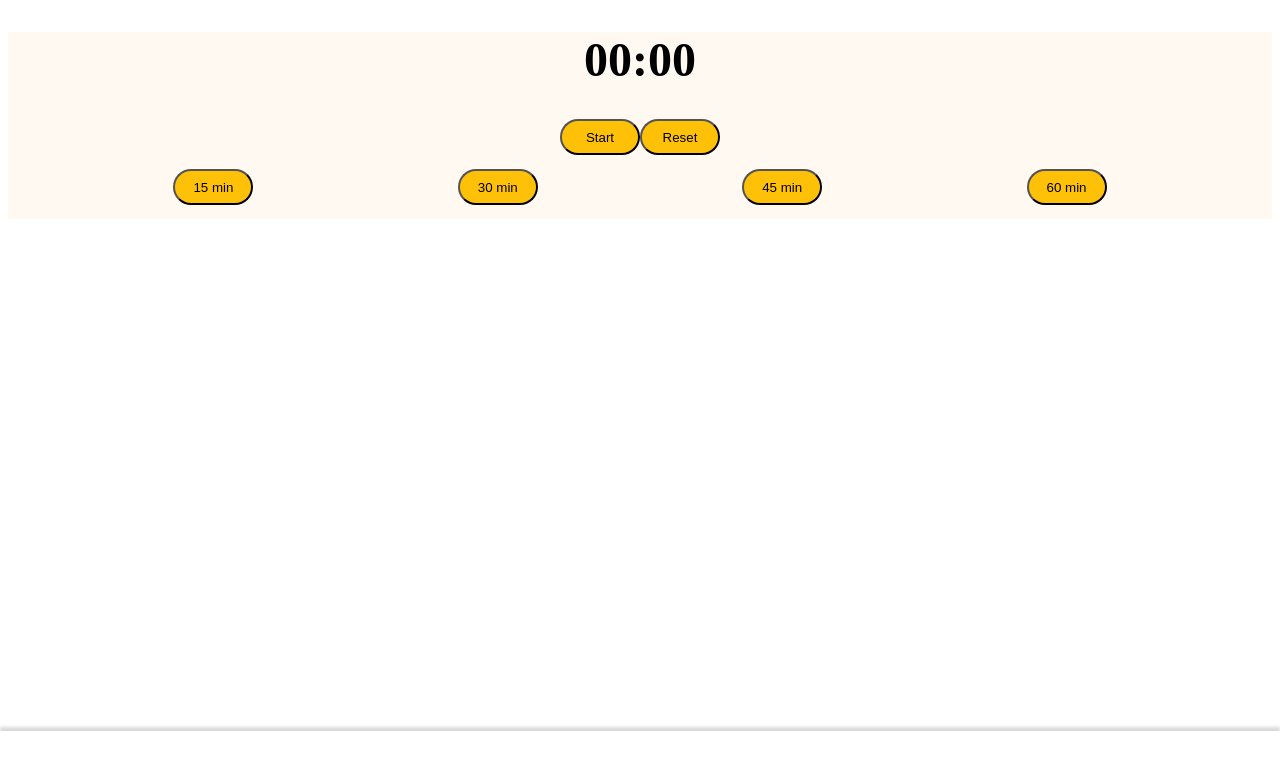
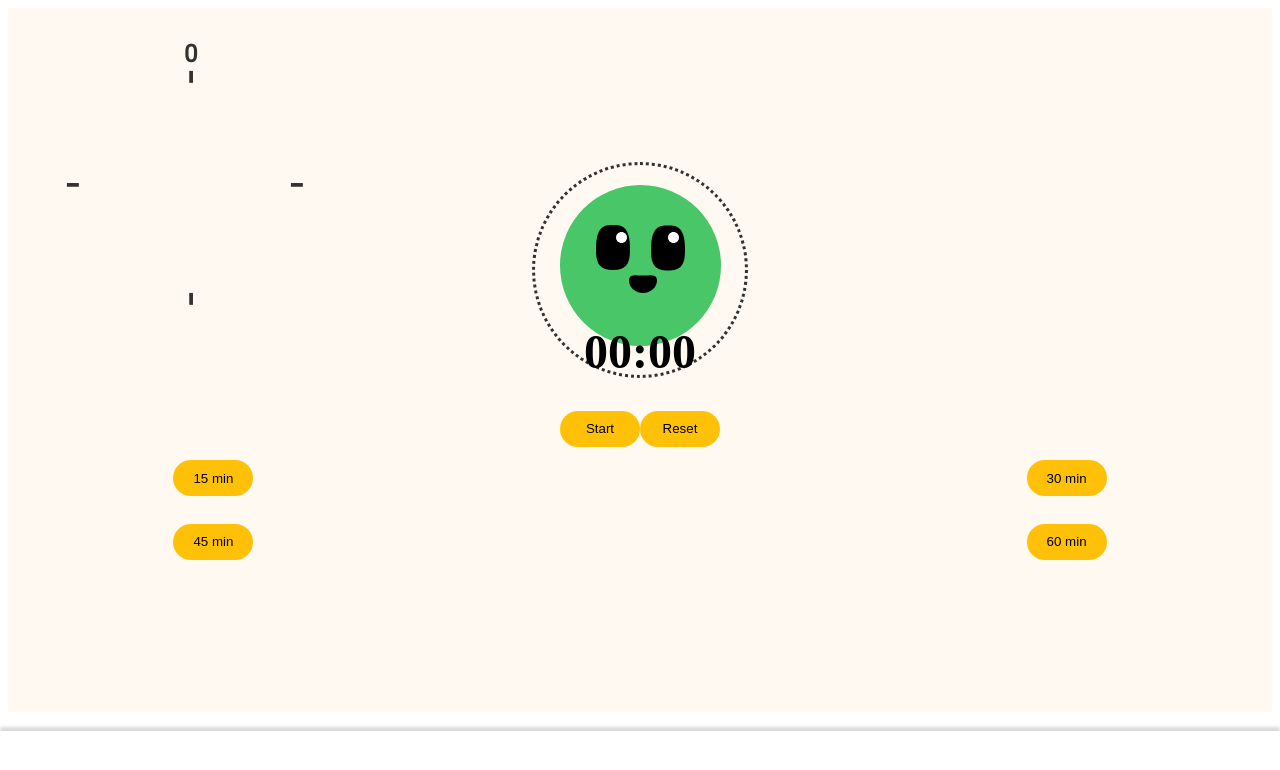
Before and after one commit to crtneko97/grp7_project, a Next.js app: page /timer in a window 1280 px wide. Shown: the top 770 px of the page. Built offline with nearby package versions, Linux system fonts and the light colour scheme; no server answers; sample sign-in values are in the browser's storage; some icons are missing.

Commit message:
Style Schema/timer - parprog MH&SK

```diff
--- a/components/CreateTasks.tsx
+++ b/components/CreateTasks.tsx
@@ -26,7 +26,7 @@ const CreateTaskForm: React.FC<Props> = ({ onSubmit }) => {
         start: startTime,
         end: endTime,
       },
-      id: ""
+      id: "",
     }
     onSubmit(newTask)
     setTasks([...tasks, newTask]) // Add the new task to the tasks array
@@ -102,7 +102,6 @@ const CreateTaskForm: React.FC<Props> = ({ onSubmit }) => {
                   onChange={(event) => setStartTime(event.target.value)}
                   step={60 * 60}
                 />
-
                 <span> - </span>
                 <input
                   className={styles.aktivitetTidSetTo}
--- a/components/Schema.tsx
+++ b/components/Schema.tsx
@@ -112,7 +112,6 @@ const Schema: React.FC<SchemaProps> = () => {
       {/* Kalender vy där task läggs till */}
       <div className={styles.boardSchema}>
         <div className={styles.vl}></div>
-        <div className={styles.taskKnapp}>+</div>
       </div>
     </>
   )
--- a/components/TimerControls.tsx
+++ b/components/TimerControls.tsx
@@ -1,122 +1,173 @@
-import { useState, useEffect } from 'react';
-import styles from "@/styles/Home.module.css";
+import { useState, useEffect } from "react"
+import styles from "@/styles/Home.module.css"
 
 interface Props {
-  duration: number;
+  duration: number
 }
 
 const TimerClock: React.FC<Props> = ({ duration }) => {
-  const [timeLeft, setTimeLeft] = useState<number>(duration * 60);
-  const [isPaused, setIsPaused] = useState<boolean>(true);
+  const [timeLeft, setTimeLeft] = useState<number>(duration * 60)
+  const [isPaused, setIsPaused] = useState<boolean>(true)
 
   useEffect(() => {
-    let intervalId: NodeJS.Timeout | undefined;
+    let intervalId: NodeJS.Timeout | undefined
     if (!isPaused) {
       intervalId = setInterval(() => {
-        setTimeLeft((prevTimeLeft) => prevTimeLeft - 1);
-      }, 1000);
+        setTimeLeft((prevTimeLeft) => prevTimeLeft - 1)
+      }, 1000)
     }
 
     return () => {
       if (intervalId) {
-        clearInterval(intervalId);
+        clearInterval(intervalId)
       }
-    };
-  }, [duration, isPaused]);
+    }
+  }, [duration, isPaused])
 
   useEffect(() => {
-    setTimeLeft(duration * 60);
-  }, [duration]);
+    setTimeLeft(duration * 60)
+  }, [duration])
 
   const formatTime = (seconds: number) => {
-    const minutes = Math.floor(seconds / 60);
-    const remainingSeconds = seconds % 60;
-    const formattedMinutes = minutes < 10 ? `0${minutes}` : `${minutes}`;
-    const formattedSeconds = remainingSeconds < 10 ? `0${remainingSeconds}` : `${remainingSeconds}`;
-    return `${formattedMinutes}:${formattedSeconds}`;
-  };
+    const minutes = Math.floor(seconds / 60)
+    const remainingSeconds = seconds % 60
+    const formattedMinutes = minutes < 10 ? `0${minutes}` : `${minutes}`
+    const formattedSeconds =
+      remainingSeconds < 10 ? `0${remainingSeconds}` : `${remainingSeconds}`
+    return `${formattedMinutes}:${formattedSeconds}`
+  }
 
   const handleStart = () => {
-    setIsPaused(false);
-  };
+    setIsPaused(false)
+  }
 
   const handlePause = () => {
-    setIsPaused(true);
-  };
+    setIsPaused(true)
+  }
 
   const handleReset = () => {
-    setIsPaused(true);
-    setTimeLeft(duration * 60);
-  };
+    setIsPaused(true)
+    setTimeLeft(duration * 60)
+  }
 
   const handleManualTimeChange = (value: number) => {
-    setIsPaused(true);
-    const strTimeLeft = timeLeft.toString();
-    const length = strTimeLeft.length;
-    let newTimeLeft = 0;
+    setIsPaused(true)
+    const strTimeLeft = timeLeft.toString()
+    const length = strTimeLeft.length
+    let newTimeLeft = 0
     if (length < 3) {
-      newTimeLeft = value < 10 ? value : Number(`${strTimeLeft}${value}`);
+      newTimeLeft = value < 10 ? value : Number(`${strTimeLeft}${value}`)
     } else {
-      const minutes = Number(strTimeLeft.slice(0, length - 2));
-      const seconds = Number(strTimeLeft.slice(length - 2, length));
-      const newSeconds = value < 10 ? value : Number(`${seconds}${value}`);
-      newTimeLeft = minutes * 60 + newSeconds;
+      const minutes = Number(strTimeLeft.slice(0, length - 2))
+      const seconds = Number(strTimeLeft.slice(length - 2, length))
+      const newSeconds = value < 10 ? value : Number(`${seconds}${value}`)
+      newTimeLeft = minutes * 60 + newSeconds
     }
-    setTimeLeft(newTimeLeft);
-  };
-
-
-
-
-
-
+    setTimeLeft(newTimeLeft)
+  }
 
   const handleBackspace = () => {
-    const strTimeLeft = timeLeft.toString();
-    const newTimeLeft = strTimeLeft.slice(0, strTimeLeft.length - 1);
-    setTimeLeft(Number(newTimeLeft));
-  };
-
-
+    const strTimeLeft = timeLeft.toString()
+    const newTimeLeft = strTimeLeft.slice(0, strTimeLeft.length - 1)
+    setTimeLeft(Number(newTimeLeft))
+  }
 
   return (
-    <div>
+    <>
       <h1>{formatTime(timeLeft)}</h1>
       {isPaused ? (
-        <button className={styles.timerSnabbButtons} onClick={handleStart}>Start</button>
+        <button className={styles.timerSnabbButtons} onClick={handleStart}>
+          Start
+        </button>
       ) : (
-        <button className={styles.timerSnabbButtons} onClick={handlePause}>Pause</button>
+        <button className={styles.timerSnabbButtons} onClick={handlePause}>
+          Pause
+        </button>
       )}
-      <button className={styles.timerSnabbButtons} onClick={handleReset}>Reset</button>
-    </div>
-  );
-};
+      <button className={styles.timerSnabbButtons} onClick={handleReset}>
+        Reset
+      </button>
+    </>
+  )
+}
 
 const TimerControls = () => {
-  const [duration, setDuration] = useState<number>(0);
+  const [duration, setDuration] = useState<number>(0)
 
   const handleButtonClick = (selectedDuration: number) => {
-    setDuration(selectedDuration);
-  };
+    setDuration(selectedDuration)
+  }
 
   return (
     <>
       <div className={styles.timerBakgrund}>
+        {/* Rita Peppi klockan */}
+        <div className={styles.timerClock}>
+          <div className={styles.timerClockFrame}>
+            <div className={styles.timerZeroOverSpike}>0</div>
+            <div className={styles.verticalLettersBox}>
+              <div className={styles.timerTwelveSpike}>-</div>
+            </div>
+
+            <div className={styles.timerNineSpike}>-</div>
+
+            <div className={styles.timerThreeSpike}>-</div>
+
+            <div className={styles.verticalLettersBox}>
+              <div className={styles.timerSixSpike}>-</div>
+            </div>
+
+            <div className={styles.timerPeppiFace}></div>
+
+            <div>
+              {" "}
+              <img
+                className={styles.happyEyesPeppi}
+                src="/images/HappyEyes.svg"
+                alt="your-image-alt-text"
+              />
+            </div>
+          </div>
+        </div>
+
+        {/* Rita Peppi klockan END */}
 
         <div className={styles.digitalClock}>
           <TimerClock duration={duration} />
         </div>
 
         <div className={styles.boxSnabbButton}>
-      <button className={styles.timerSnabbButtons} onClick={() => handleButtonClick(15)}>15 min</button>
-      <button className={styles.timerSnabbButtons} onClick={() => handleButtonClick(30)}>30 min</button>
-      <button className={styles.timerSnabbButtons} onClick={() => handleButtonClick(45)}>45 min</button>
-      <button className={styles.timerSnabbButtons} onClick={() => handleButtonClick(60)}>60 min</button>
+          <button
+            className={styles.timerSnabbButtons}
+            onClick={() => handleButtonClick(15)}
+          >
+            15 min
+          </button>
+          <button
+            className={styles.timerSnabbButtons}
+            onClick={() => handleButtonClick(30)}
+          >
+            30 min
+          </button>
         </div>
 
+        <div className={styles.boxSnabbButton2}>
+          <button
+            className={styles.timerSnabbButtons}
+            onClick={() => handleButtonClick(45)}
+          >
+            45 min
+          </button>
+          <button
+            className={styles.timerSnabbButtons}
+            onClick={() => handleButtonClick(60)}
+          >
+            60 min
+          </button>
+        </div>
       </div>
     </>
-  );
-};
+  )
+}
 
-export default TimerControls;
+export default TimerControls
--- a/styles/Home.module.css
+++ b/styles/Home.module.css
@@ -1,5 +1,4 @@
-@import url('https://fonts.googleapis.com/css2?family=Roboto&display=swap');
-
+@import url("https://fonts.googleapis.com/css2?family=Roboto&display=swap");
 
 .main {
   display: flex;
@@ -7,7 +6,7 @@
   justify-content: space-between;
   align-items: center;
   min-height: 100vh;
-  font-family: 'Roboto', sans-serif;
+  font-family: "Roboto", sans-serif;
 }
 
 .loginRegisterBG {
@@ -15,7 +14,7 @@
   background-size: contain;
   background-repeat: no-repeat;
   background-position: center;
-  font-family: 'Roboto', sans-serif;
+  font-family: "Roboto", sans-serif;
   /*position: absolute;*/
   width: 373px;
   height: 667px;
@@ -31,12 +30,12 @@
   align-items: center;
   margin-top: -8%;
   margin-left: -5%;
-  font-family: 'Roboto', sans-serif;
+  font-family: "Roboto", sans-serif;
 }
 
 .veckoTopp ul {
   padding-left: 25px;
-  font-family: 'Roboto', sans-serif;
+  font-family: "Roboto", sans-serif;
 }
 
 .veckoTopp li {
@@ -46,7 +45,7 @@
   list-style: none;
   margin: 0;
   padding: 0;
-  font-family: 'Roboto', sans-serif;
+  font-family: "Roboto", sans-serif;
 }
 
 /* Schema TOP-design component */
@@ -58,26 +57,30 @@
   padding: 0.86em;
   margin-top: -8%;
   margin-left: -5%;
+  border-top: 1px solid #20202000;
+  -webkit-box-shadow: 0px 4px 3px rgba(1, 1, 1, 0.15);
+  -moz-box-shadow: 0px 4px 3px rgba(1, 1, 1, 0.15);
+  box-shadow: 0px 4px 3px rgba(1, 1, 1, 0.15);
   z-index: 1;
-  font-family: 'Roboto', sans-serif;
+  font-family: "Roboto", sans-serif;
 }
 
 .boxDate {
   margin: 5%;
   font-weight: bold;
-  font-family: 'Roboto', sans-serif;
+  font-family: "Roboto", sans-serif;
 }
 
 .bigDate {
   font-size: 1.4rem;
   font-weight: bold;
-  font-family: 'Roboto', sans-serif;
+  font-family: "Roboto", sans-serif;
 }
 
 .hilightDay {
   border-radius: 5px 5px 5px 5px;
   padding: 2px;
-  font-family: 'Roboto', sans-serif;
+  font-family: "Roboto", sans-serif;
 }
 
 /* Schema Board-design component */
@@ -94,7 +97,7 @@
   -moz-box-shadow: 0px -4px 3px rgba(1, 1, 1, 0.15);
   box-shadow: 0px -4px 3px rgba(1, 1, 1, 0.15);
   z-index: 0; /* ändra till -1  för synlighet */
-  font-family: 'Roboto', sans-serif;
+  font-family: "Roboto", sans-serif;
 }
 
 /* Schema 'blue line' mitt på skärm */
@@ -103,9 +106,9 @@
   height: 100%;
   position: absolute;
   left: 50%;
-  top: -1px;
+  top: 15px;
   z-index: -1;
-  font-family: 'Roboto', sans-serif;
+  font-family: "Roboto", sans-serif;
 }
 
 /* Lägg till Task på Schema-knapp! */
@@ -114,16 +117,16 @@
   text-decoration: none;
   text-align: center;
   position: fixed;
-  font-weight: bold;
   bottom: 14%;
   right: 15px;
-  font-size: 50px;
-  line-height: 55px;
+  font-size: 35px;
+  line-height: 45px;
   height: 56px;
   width: 56px;
   background-color: #ffc107;
   color: #202020ea;
   cursor: pointer;
+  border-style: none;
   border-radius: 50%;
   border-top: 1px solid #20202000;
   -webkit-box-shadow: 0px 4px 3px rgba(1, 1, 1, 0.15);
@@ -149,11 +152,12 @@
   background-color: #fff;
   border: 5px solid #ffffff;
   padding: 15px;
-  margin-top: 22.7%;
+  margin-top: 100%;
   height: auto;
   width: 85%;
   border-radius: 4% 4% 0 0;
   border-top: 1px solid #20202000;
+  border-bottom: 3px solid #20202000;
   -webkit-box-shadow: 0px -4px 3px rgba(1, 1, 1, 0.15);
   -moz-box-shadow: 0px -4px 3px rgba(1, 1, 1, 0.15);
   box-shadow: 0px -4px 3px rgba(1, 1, 1, 0.15);
@@ -180,7 +184,7 @@
   left: 50%;
   transform: translate(-50%, -50%);
   z-index: 2;
-  font-family: 'Roboto', sans-serif;
+  font-family: "Roboto", sans-serif;
 }
 
 .taskList {
@@ -193,7 +197,7 @@
   height: 80px;
   transform: translate(-50%, -50%);
   z-index: 0;
-  background-color: #561CFB;
+  background-color: #561cfb;
   color: #fff;
   border-radius: 10px;
   padding: 10px;
@@ -204,15 +208,14 @@
   font-size: 18px;
   margin-bottom: 5px;
   color: #ffffff;
-  font-family: 'Roboto', sans-serif;
-
+  font-family: "Roboto", sans-serif;
 }
 
 .taskList p {
   font-size: 18px;
   margin: 5px;
   color: #ffffff;
-  font-family: 'Roboto', sans-serif;
+  font-family: "Roboto", sans-serif;
 }
 
 .taskList button {
@@ -223,13 +226,14 @@
   padding: 8px 12px;
   border-radius: 4px;
   cursor: pointer;
-  font-family: 'Roboto', sans-serif;
+  font-family: "Roboto", sans-serif;
 }
 
 .x {
   position: absolute;
-  top: 0;
+  top: 3%;
   right: 0;
+  left: 92%;
   width: 20px;
   height: 20px;
   border-radius: 50%;
@@ -244,7 +248,7 @@
   align-items: center;
 }
 
-.x:hover{
+.x:hover {
   color: black;
   background-color: white;
 }
@@ -258,7 +262,6 @@
   display: block;
   font-weight: bold;
   margin-bottom: 8px;
-
 }
 
 .createtask input[type="text"],
@@ -273,10 +276,9 @@
   box-shadow: 0px 4px 4px rgba(0, 0, 0, 0.1);
   margin-top: 4px;
   margin-bottom: 16px;
-
 }
 
-.subbe  {
+.subbe {
   display: block;
   background-color: #561cfb;
   color: #fff;
@@ -287,26 +289,28 @@
   border-radius: 4px;
   cursor: pointer;
   transition: all 0.3s ease;
-
 }
 
 .subbe:hover {
   background-color: #4515c8;
-
 }
-
-
 
 .setuptask {
   border: 5px solid #ffffff;
   background-color: #ffffff;
   color: #222222;
   font-size: 0.9em;
-  font-weight: bold;
+  font-family: "Roboto", sans-serif;
 }
+
 .setuptask hr {
   border: 1px solid #ffc107;
   margin-right: 30px;
+}
+
+.namnContainer {
+  display: flex;
+  margin-bottom: -10px;
 }
 
 .aktivitetNamn {
@@ -321,11 +325,32 @@
 
 .dateInPlace {
   position: absolute;
+  left: 3%;
+  top: 25%;
   margin-top: 1%;
 }
 
+.tidInPlace {
+  position: absolute;
+  left: 3%;
+  top: 40%;
+  margin-top: 1%;
+}
+
+.tidContainer {
+  display: flex;
+  margin-top: 10px;
+  margin-bottom: 100px;
+}
+
+.tidContainer span {
+  text-align: center;
+  padding: 4%;
+  font-weight: bold;
+}
+
 .aktivitetTidSetStart {
-  margin-left: 80px;
+  margin-left: 65px;
   border: transparent;
 }
 
@@ -338,17 +363,34 @@
   align-content: center;
   justify-content: center;
   color: #fff;
+  margin-bottom: 0.95%;
 }
 
 .buttonDiv button {
+  background-color: #ffc107;
+  color: #000000;
+  border-radius: 999em 999em 999em 999em;
+  padding-top: 8px;
+  border-style: none;
+  padding-bottom: 8px;
+  padding-left: 20px;
+  padding-right: 20px;
+  cursor: pointer;
+}
+
+/* Gör knappen Gul vid ifyllt!
+.buttonDiv button NOT ACTICE {
   background-color: #c1bfc5;
   color: #ffffff;
   border-radius: 999em 999em 999em 999em;
   padding-top: 8px;
+  border-style: none;
   padding-bottom: 8px;
   padding-left: 20px;
   padding-right: 20px;
+  cursor: pointer;
 }
+*/
 
 .createdTask {
   background-color: #561cfb;
@@ -366,6 +408,7 @@
 /*                                                TIMER                                                    */
 
 .timerBakgrund {
+  padding-top: 9%;
   background-color: #fff9f2;
   height: 100%;
   width: 100%;
@@ -378,8 +421,7 @@
   align-content: center;
   padding-top: 40px;
   padding-bottom: 40px;
-  font-family: 'Roboto', sans-serif;
-
+  font-family: "Roboto", sans-serif;
 }
 
 .timerClockFrame {
@@ -395,8 +437,7 @@
   border-radius: 50%;
   border-color: #00000000;
   border: dotted;
-  font-family: 'Roboto', sans-serif;
-
+  font-family: "Roboto", sans-serif;
 }
 
 .verticalLettersBox {
@@ -405,8 +446,8 @@
 
 .timerZeroOverSpike {
   position: absolute;
-  top: 6px;
-  left: 180px;
+  top: 40px;
+  left: 184px;
   font-size: x-large;
   font-weight: bolder;
 }
@@ -414,26 +455,26 @@
 .timerTwelveSpike {
   position: absolute;
   text-orientation: mixed;
-  top: 37px;
+  top: 70px;
   left: 164px;
 }
 
 .timerNineSpike {
   position: absolute;
-  top: 124px;
+  top: 154px;
   left: 66px;
 }
 
 .timerThreeSpike {
   position: absolute;
-  top: 124px;
+  top: 154px;
   left: 290px;
 }
 
 .timerSixSpike {
   position: absolute;
   text-orientation: mixed;
-  top: 259px;
+  top: 292px;
   left: 164px;
 }
 
@@ -480,12 +521,13 @@
 
 .happyEyesPeppi {
   position: absolute;
-  margin-top: -490px;
-  margin-left: -45px;
+  margin-top: 60px;
+  margin-left: -125px;
   z-index: 1;
 }
 
 .digitalClock {
+  margin-top: -10%;
   font-size: x-large;
   font-weight: 700;
 }
@@ -510,6 +552,7 @@
   padding: 0.86em;
   margin-left: 12%;
   margin-right: 12%;
+  padding-bottom: 12%;
 }
 
 .timerSnabbButtons {
@@ -523,6 +566,7 @@
   padding-right: 8px;
   height: 36px;
   width: 80px;
+  border: none;
   border-radius: 999em 999em 999em 999em; /* HUR FAN GÖR JAG EN AVRUND KNAPP som inte ser fucked ut! */
   cursor: pointer;
 }
@@ -609,14 +653,16 @@
   text-decoration: none;
   text-align: center;
   position: static;
+  left: 10%;
   bottom: 12%;
-  font-size: 25px;
-  line-height: 19px;
-  height: 24px;
-  width: 24px;
+  font-size: 20px;
+  line-height: 15px;
+  height: 20px;
+  width: 20px;
   background-color: #222222;
   color: #fff;
   cursor: pointer;
+  border-style: none;
   border-radius: 50%;
   border-top: 1px solid #20202000;
   -webkit-box-shadow: 0px 4px 3px rgba(1, 1, 1, 0.15);
```
Also changed, not shown: components/CreateTasksDB.tsx (+70 -58 lines). Lines whose indentation alone changed are shown as unchanged.
